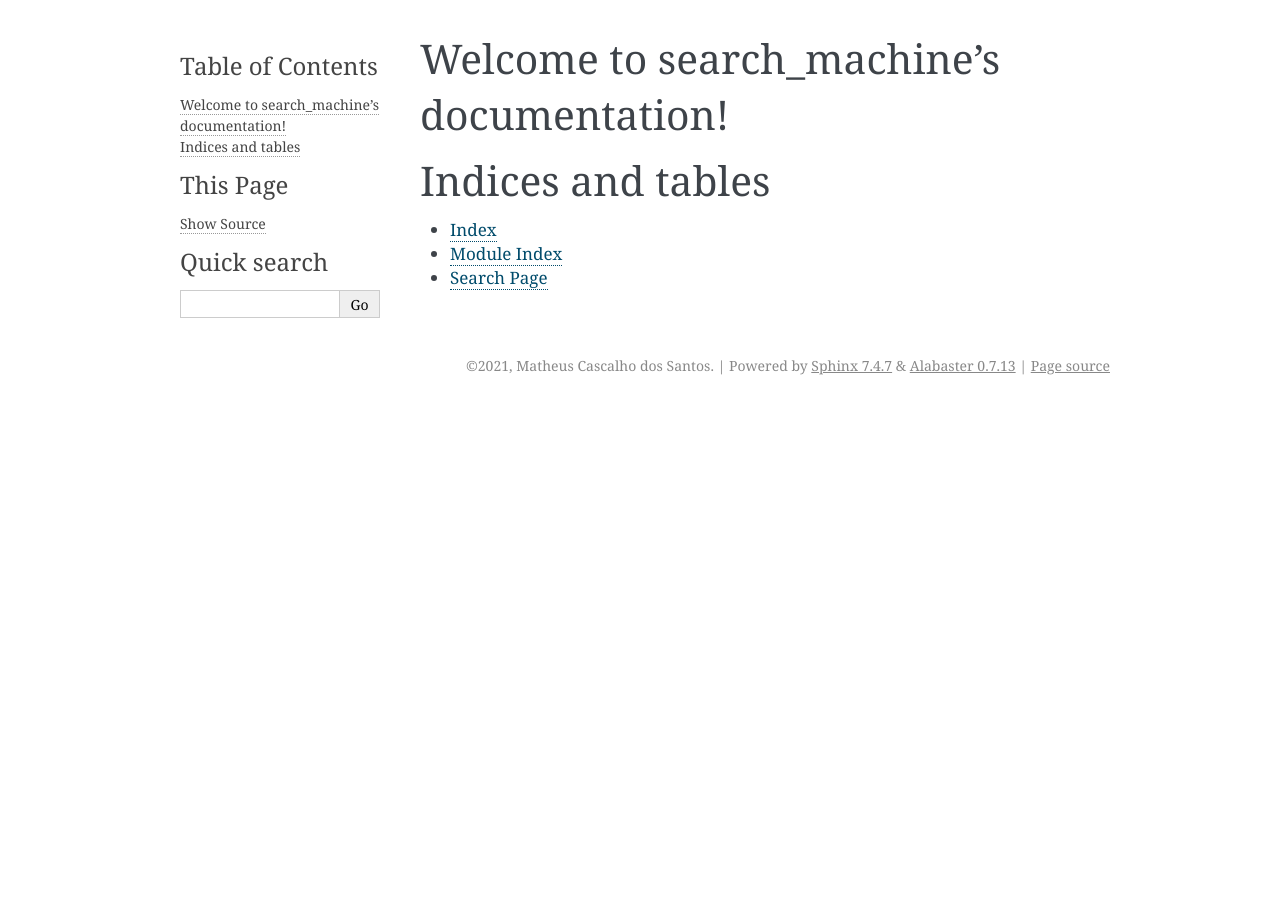
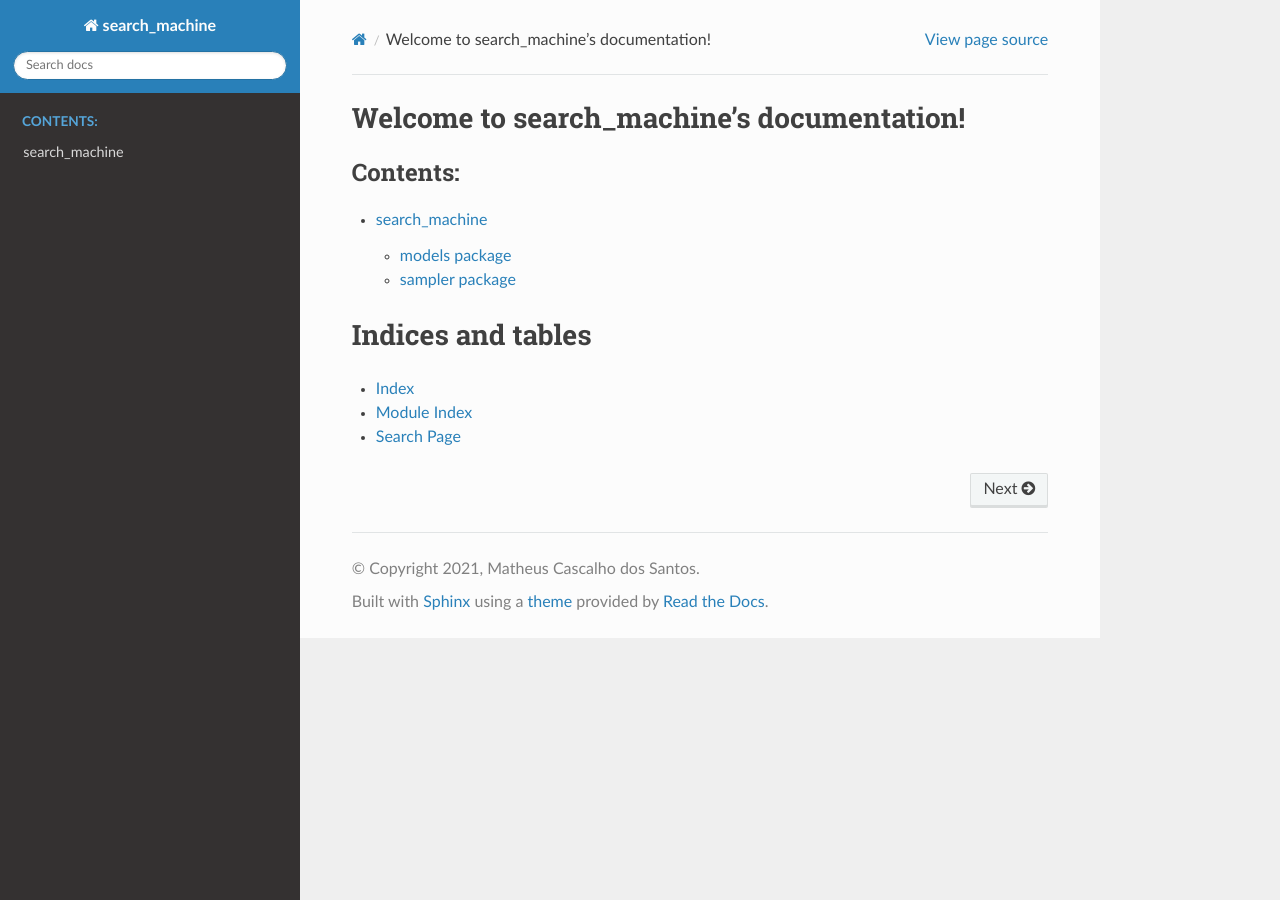
Before and after one commit to MatheusCascalho/search_machine, a Sphinx documentation site: the page built from docs/index.rst, in a window 1280 px wide. Built offline with Sphinx 7.4.7 and the Read the Docs theme 2.0.0, drawn with Linux system fonts in a browser that asks for light colours.

```diff
--- a/docs/conf.py
+++ b/docs/conf.py
@@ -10,9 +10,9 @@
 # add these directories to sys.path here. If the directory is relative to the
 # documentation root, use os.path.abspath to make it absolute, like shown here.
 #
-# import os
-# import sys
-# sys.path.insert(0, os.path.abspath('.'))
+import os
+import sys
+sys.path.insert(0, os.path.abspath('..'))
 
 
 # -- Project information -----------------------------------------------------
@@ -24,13 +24,14 @@ author = 'Matheus Cascalho dos Santos'
 # The full version, including alpha/beta/rc tags
 release = 'v0.0.1'
 
-
 # -- General configuration ---------------------------------------------------
 
 # Add any Sphinx extension module names here, as strings. They can be
 # extensions coming with Sphinx (named 'sphinx.ext.*') or your custom
 # ones.
 extensions = [
+    'sphinx.ext.autodoc',
+    'sphinx.ext.todo'
 ]
 
 # Add any paths that contain templates here, relative to this directory.
@@ -41,15 +42,18 @@ templates_path = ['_templates']
 # This pattern also affects html_static_path and html_extra_path.
 exclude_patterns = ['_build', 'Thumbs.db', '.DS_Store']
 
-
 # -- Options for HTML output -------------------------------------------------
 
 # The theme to use for HTML and HTML Help pages.  See the documentation for
 # a list of builtin themes.
 #
-html_theme = 'alabaster'
+html_theme = 'sphinx_rtd_theme'
 
 # Add any paths that contain custom static files (such as style sheets) here,
 # relative to this directory. They are copied after the builtin static files,
 # so a file named "default.css" will overwrite the builtin "default.css".
 html_static_path = ['_static']
+
+# -- Personal configurations -------------------------------------------------
+
+todo_include_todo = True
--- a/docs/index.rst
+++ b/docs/index.rst
@@ -10,7 +10,7 @@ Welcome to search_machine's documentation!
    :maxdepth: 2
    :caption: Contents:
 
-
+   modules
 
 Indices and tables
 ==================
--- /dev/null
+++ b/docs/modules.rst
@@ -0,0 +1,8 @@
+search_machine
+==============
+
+.. toctree::
+   :maxdepth: 4
+
+   models
+   sampler
--- /dev/null
+++ b/docs/sampler.rst
@@ -0,0 +1,10 @@
+sampler package
+===============
+
+Module contents
+---------------
+
+.. automodule:: sampler
+   :members:
+   :undoc-members:
+   :show-inheritance:
```
Also changed, not shown: docs/models.rst (added, +29 -0 lines), requirements.txt (added, +35 -0 lines).
